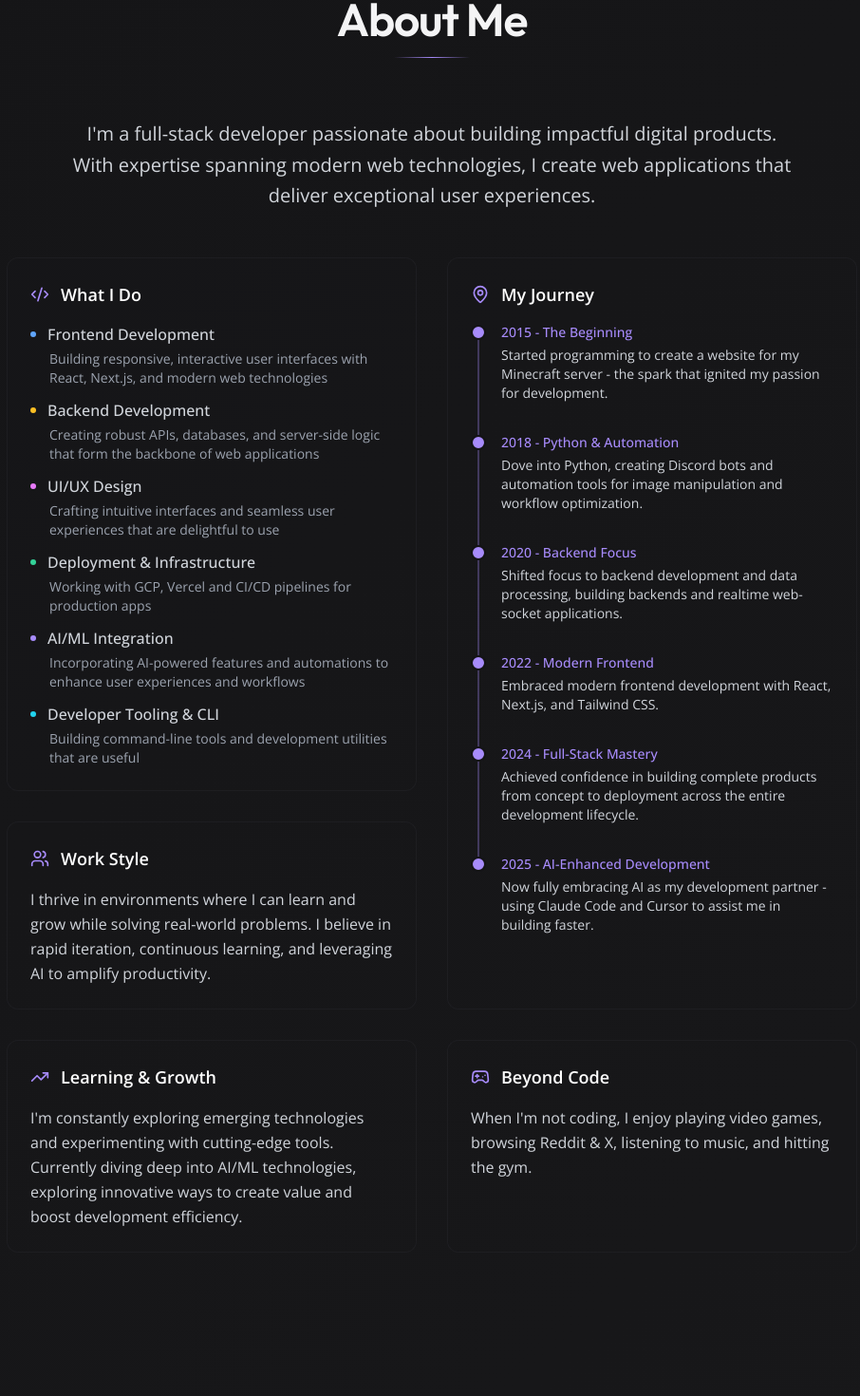
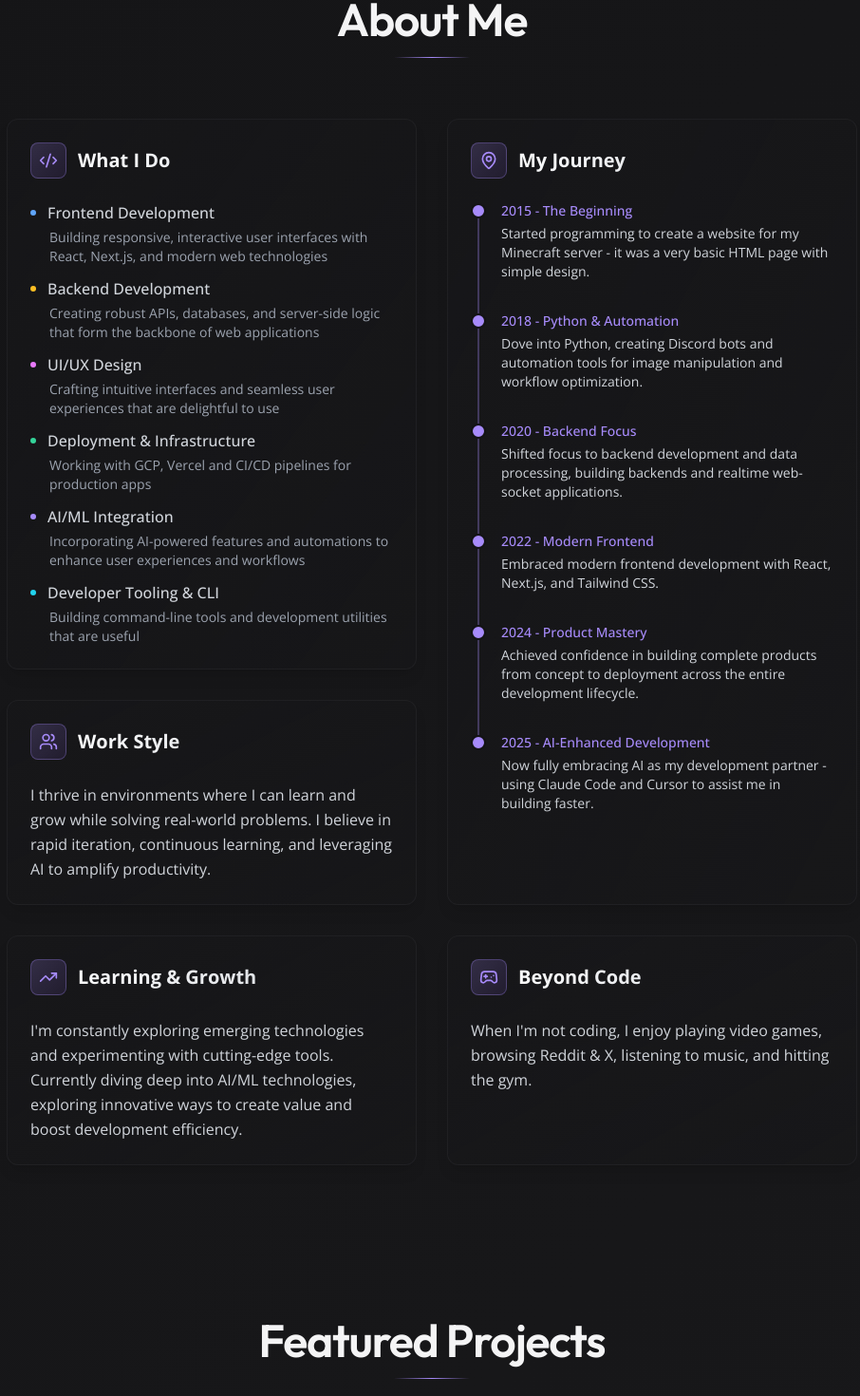
Before and after one commit to CarboxyDev/carboxy.tech, a Next.js app: page / in a window 1280 px wide. Shown: the part 1060-2530 px from the top of the page at 95% size, without its empty margins (185-1091 px from the left). Built offline with nearby package versions, Linux system fonts and the light colour scheme; what tailwindcss-debug-screens would draw is missing.

Commit message:
Update UI of cards in about section

```diff
--- a/src/app/(home)/about.tsx
+++ b/src/app/(home)/about.tsx
@@ -1,6 +1,6 @@
 import { cn } from "@/lib/utils"
 import { SectionHeading } from "@/components/Text"
-import { Code2, Zap, MapPin, TrendingUp, Users, Gamepad2, Sparkles } from "lucide-react"
+import { Code2, MapPin, TrendingUp, Users, Gamepad2 } from "lucide-react"
 
 export const AboutSection = () => {
   return (
@@ -10,20 +10,16 @@ export const AboutSection = () => {
 
         <div className="max-w-4xl mx-auto">
           <div className="space-y-12">
-            <div className="text-center space-y-6">
-              <p className="text-xl text-gray-300 leading-relaxed max-w-3xl mx-auto">
-                I'm a full-stack developer passionate about building impactful digital products.
-                With expertise spanning modern web technologies, I create web applications that
-                deliver exceptional user experiences.
-              </p>
+            <div className="grid gap-6 md:grid-cols-2 lg:gap-8 md:grid-rows-[auto_auto_auto] md:auto-rows-min">
+              <div className="group p-6 rounded-xl border border-zinc-800/60 bg-gradient-to-br from-zinc-900/40 to-zinc-900/20 backdrop-blur-sm shadow-lg hover:shadow-xl hover:shadow-primary-400/5 transition-all duration-300 hover:border-zinc-700/80 hover:bg-gradient-to-br hover:from-zinc-900/50 hover:to-zinc-900/30">
+                <div className="mb-6">
+                  <h3 className="text-xl font-bold bg-gradient-to-r from-white to-gray-300 bg-clip-text text-transparent flex items-center gap-3 group-hover:from-white group-hover:to-primary-200 transition-all duration-300">
+                    <div className="p-2 rounded-lg bg-gradient-to-br from-primary-400/20 to-primary-500/10 border border-primary-400/30 group-hover:from-primary-400/30 group-hover:to-primary-500/20 group-hover:border-primary-400/50 transition-all duration-300">
+                      <Code2 className="w-5 h-5 text-primary-400" />
                     </div>
-
-            <div className="grid gap-6 md:grid-cols-2 lg:gap-8 md:grid-rows-[auto_auto_auto] md:auto-rows-min">
-              <div className="p-6 rounded-xl border border-zinc-800/50 bg-zinc-900/30 backdrop-blur-sm">
-                <h3 className="text-lg font-semibold text-white mb-4 flex items-center gap-3">
-                  <Code2 className="w-5 h-5 text-primary-400" />
                     What I Do
                   </h3>
+                </div>
                 <div className="space-y-3">
                   <div className="space-y-1">
                     <div className="flex items-center gap-3 text-gray-300">
@@ -70,11 +66,15 @@ export const AboutSection = () => {
                 </div>
               </div>
 
-              <div className="p-6 rounded-xl border border-zinc-800/50 bg-zinc-900/30 backdrop-blur-sm md:row-span-2">
-                <h3 className="text-lg font-semibold text-white mb-4 flex items-center gap-3">
+              <div className="group p-6 rounded-xl border border-zinc-800/60 bg-gradient-to-br from-zinc-900/40 to-zinc-900/20 backdrop-blur-sm shadow-lg hover:shadow-xl hover:shadow-primary-400/5 transition-all duration-300 hover:border-zinc-700/80 hover:bg-gradient-to-br hover:from-zinc-900/50 hover:to-zinc-900/30 md:row-span-2">
+                <div className="mb-6">
+                  <h3 className="text-xl font-bold bg-gradient-to-r from-white to-gray-300 bg-clip-text text-transparent flex items-center gap-3 group-hover:from-white group-hover:to-primary-200 transition-all duration-300">
+                    <div className="p-2 rounded-lg bg-gradient-to-br from-primary-400/20 to-primary-500/10 border border-primary-400/30 group-hover:from-primary-400/30 group-hover:to-primary-500/20 group-hover:border-primary-400/50 transition-all duration-300">
                       <MapPin className="w-5 h-5 text-primary-400" />
+                    </div>
                     My Journey
                   </h3>
+                </div>
                 <div className="relative">
                   <div className="absolute left-[7px] top-1 w-0.5 bg-primary-400/30" style={{height: 'calc(100% - 80px)'}}></div>
 
@@ -83,7 +83,7 @@ export const AboutSection = () => {
                       <div className="relative z-10 w-4 h-4 bg-primary-400 rounded-full border-2 border-[#141416] flex-shrink-0 mt-0.5"></div>
                       <div className="flex-1">
                         <div className="text-sm text-primary-400 font-medium">2015 - The Beginning</div>
-                        <p className="text-gray-300 text-sm mt-1">Started programming to create a website for my Minecraft server - the spark that ignited my passion for development.</p>
+                        <p className="text-gray-300 text-sm mt-1">Started programming to create a website for my Minecraft server - it was a very basic HTML page with simple design.</p>
                       </div>
                     </div>
 
@@ -114,7 +114,7 @@ export const AboutSection = () => {
                     <div className="relative flex items-start gap-4">
                       <div className="relative z-10 w-4 h-4 bg-primary-400 rounded-full border-2 border-[#141416] flex-shrink-0 mt-0.5"></div>
                       <div className="flex-1">
-                        <div className="text-sm text-primary-400 font-medium">2024 - Full-Stack Mastery</div>
+                        <div className="text-sm text-primary-400 font-medium">2024 - Product Mastery</div>
                         <p className="text-gray-300 text-sm mt-1">Achieved confidence in building complete products from concept to deployment across the entire development lifecycle.</p>
                       </div>
                     </div>
@@ -130,11 +130,15 @@ export const AboutSection = () => {
                 </div>
               </div>
 
-              <div className="p-6 rounded-xl border border-zinc-800/50 bg-zinc-900/30 backdrop-blur-sm">
-                <h3 className="text-lg font-semibold text-white mb-4 flex items-center gap-3">
+              <div className="group p-6 rounded-xl border border-zinc-800/60 bg-gradient-to-br from-zinc-900/40 to-zinc-900/20 backdrop-blur-sm shadow-lg hover:shadow-xl hover:shadow-primary-400/5 transition-all duration-300 hover:border-zinc-700/80 hover:bg-gradient-to-br hover:from-zinc-900/50 hover:to-zinc-900/30">
+                <div className="mb-6">
+                  <h3 className="text-xl font-bold bg-gradient-to-r from-white to-gray-300 bg-clip-text text-transparent flex items-center gap-3 group-hover:from-white group-hover:to-primary-200 transition-all duration-300">
+                    <div className="p-2 rounded-lg bg-gradient-to-br from-primary-400/20 to-primary-500/10 border border-primary-400/30 group-hover:from-primary-400/30 group-hover:to-primary-500/20 group-hover:border-primary-400/50 transition-all duration-300">
                       <Users className="w-5 h-5 text-primary-400" />
+                    </div>
                     Work Style
                   </h3>
+                </div>
                 <div className="space-y-3">
                   <p className="text-gray-300 leading-relaxed">
                     I thrive in environments where I can learn and grow while solving real-world problems. I believe in rapid iteration, continuous learning, and leveraging AI to amplify productivity.
@@ -145,11 +149,15 @@ export const AboutSection = () => {
 
 
 
-              <div className="p-6 rounded-xl border border-zinc-800/50 bg-zinc-900/30 backdrop-blur-sm">
-                <h3 className="text-lg font-semibold text-white mb-4 flex items-center gap-3">
+              <div className="group p-6 rounded-xl border border-zinc-800/60 bg-gradient-to-br from-zinc-900/40 to-zinc-900/20 backdrop-blur-sm shadow-lg hover:shadow-xl hover:shadow-primary-400/5 transition-all duration-300 hover:border-zinc-700/80 hover:bg-gradient-to-br hover:from-zinc-900/50 hover:to-zinc-900/30">
+                <div className="mb-6">
+                  <h3 className="text-xl font-bold bg-gradient-to-r from-white to-gray-300 bg-clip-text text-transparent flex items-center gap-3 group-hover:from-white group-hover:to-primary-200 transition-all duration-300">
+                    <div className="p-2 rounded-lg bg-gradient-to-br from-primary-400/20 to-primary-500/10 border border-primary-400/30 group-hover:from-primary-400/30 group-hover:to-primary-500/20 group-hover:border-primary-400/50 transition-all duration-300">
                       <TrendingUp className="w-5 h-5 text-primary-400" />
+                    </div>
                     Learning & Growth
                   </h3>
+                </div>
                 <div className="space-y-3">
                   <p className="text-gray-300 leading-relaxed">
                     I'm constantly exploring emerging technologies and experimenting with cutting-edge tools. Currently diving deep into AI/ML technologies, exploring innovative ways to create value and boost development efficiency.
@@ -157,11 +165,15 @@ export const AboutSection = () => {
                 </div>
               </div>
 
-              <div className="p-6 rounded-xl border border-zinc-800/50 bg-zinc-900/30 backdrop-blur-sm">
-                <h3 className="text-lg font-semibold text-white mb-4 flex items-center gap-3">
+              <div className="group p-6 rounded-xl border border-zinc-800/60 bg-gradient-to-br from-zinc-900/40 to-zinc-900/20 backdrop-blur-sm shadow-lg hover:shadow-xl hover:shadow-primary-400/5 transition-all duration-300 hover:border-zinc-700/80 hover:bg-gradient-to-br hover:from-zinc-900/50 hover:to-zinc-900/30">
+                <div className="mb-6">
+                  <h3 className="text-xl font-bold bg-gradient-to-r from-white to-gray-300 bg-clip-text text-transparent flex items-center gap-3 group-hover:from-white group-hover:to-primary-200 transition-all duration-300">
+                    <div className="p-2 rounded-lg bg-gradient-to-br from-primary-400/20 to-primary-500/10 border border-primary-400/30 group-hover:from-primary-400/30 group-hover:to-primary-500/20 group-hover:border-primary-400/50 transition-all duration-300">
                       <Gamepad2 className="w-5 h-5 text-primary-400" />
+                    </div>
                     Beyond Code
                   </h3>
+                </div>
                 <p className="text-gray-300 leading-relaxed">
                   When I'm not coding, I enjoy playing video games, browsing Reddit & X, listening to music, and hitting the gym.
                 </p>
```
Lines whose indentation alone changed are shown as unchanged.
